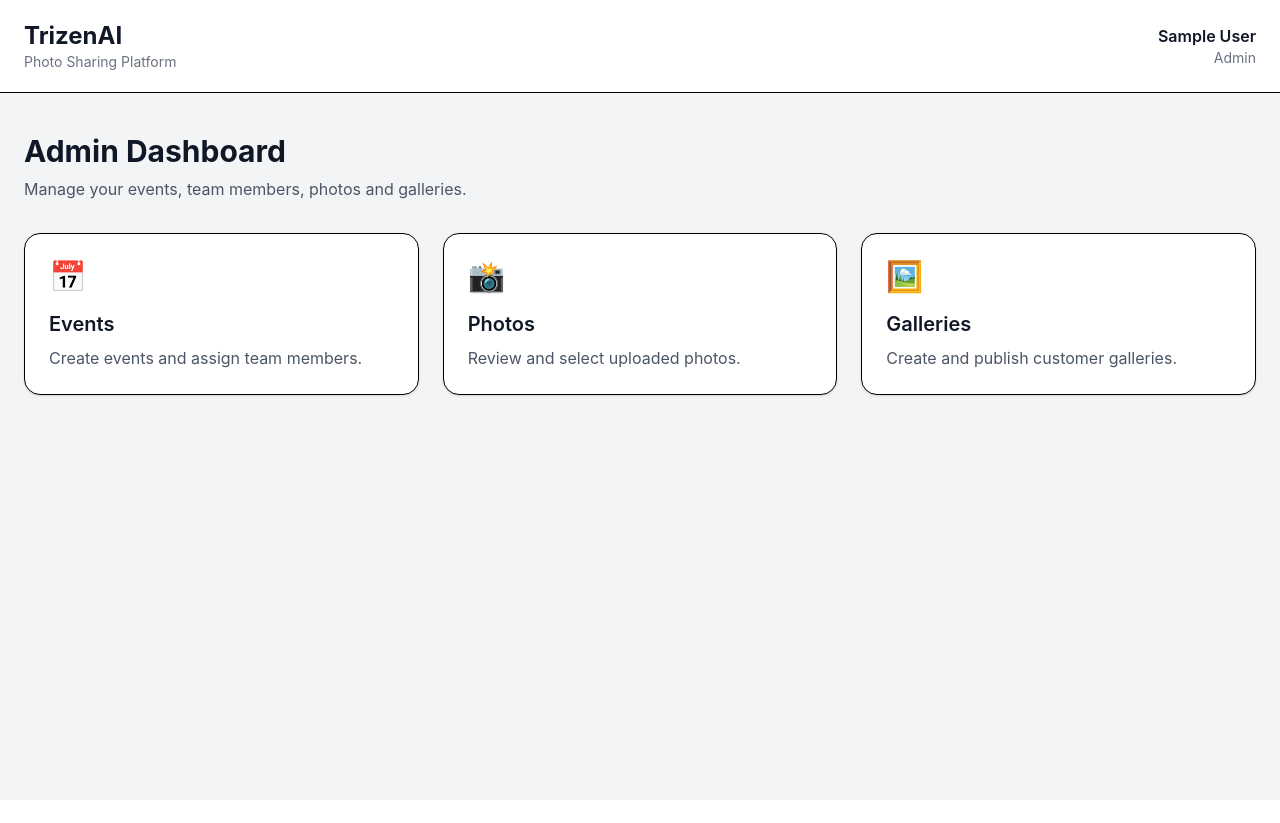
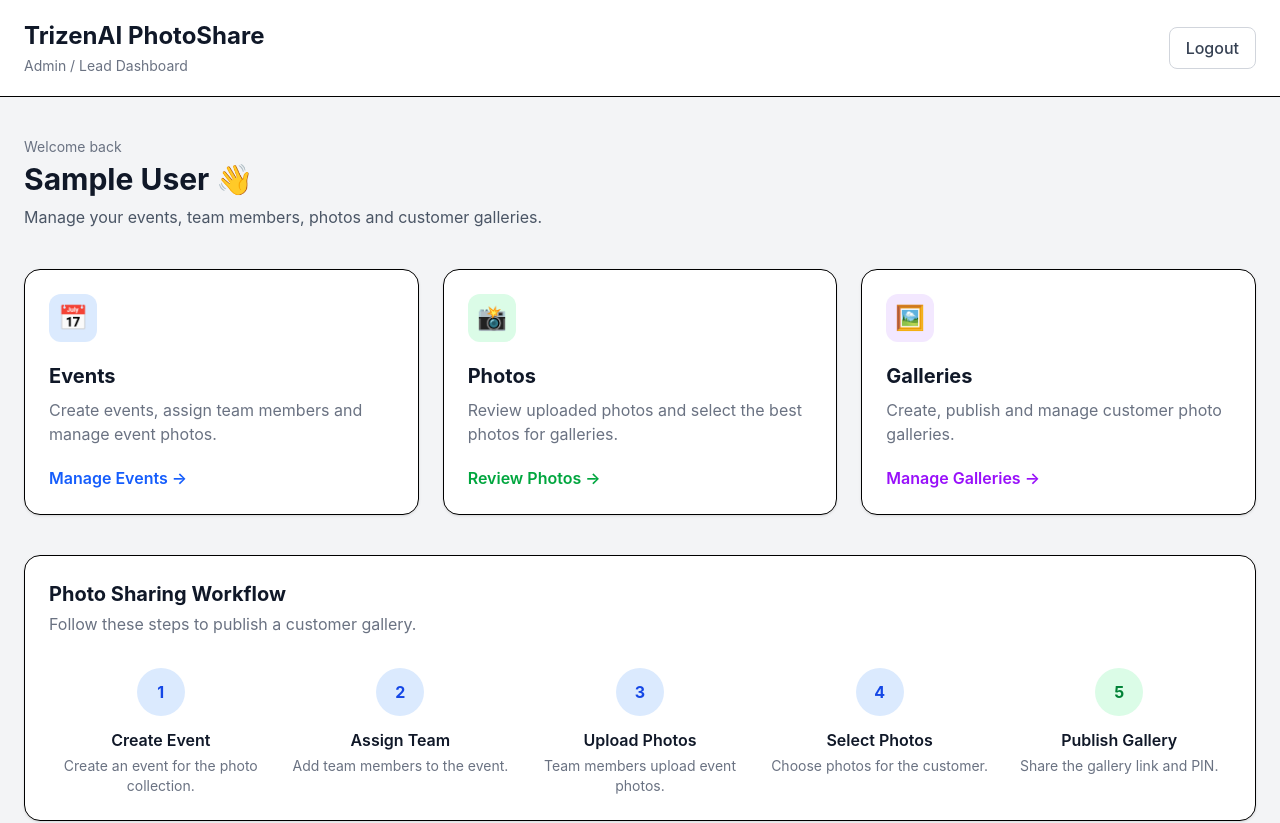
Before and after one commit to hegavasanthan44/trizenai-photo-sharing-platform, a React app in the folder frontend/: page /admin/dashboard in a window 1280 px wide. Shown: the top 823 px of the page. Before the commit the page ends 800 px from the top, so only its background shows below. Built offline with nearby package versions, Linux system fonts and the light colour scheme; no server answers; sample sign-in values are in the browser's storage; the HTML template or start-up script is replaced by a standard one.

Commit message:
style: improve admin dashboard

```diff
--- a/frontend/src/pages/AdminDashboard.jsx
+++ b/frontend/src/pages/AdminDashboard.jsx
@@ -1,84 +1,333 @@
-import { Link } from "react-router-dom";
+import { Link, useNavigate } from "react-router-dom";
 
 function AdminDashboard() {
-  const user = JSON.parse(localStorage.getItem("user"));
+  const navigate = useNavigate();
+
+  const user = JSON.parse(
+    localStorage.getItem("user") || "{}"
+  );
+
+  const handleLogout = () => {
+    localStorage.removeItem("token");
+    localStorage.removeItem("user");
+
+    navigate("/login");
+  };
 
   return (
     <div className="min-h-screen bg-gray-100">
+
+      {/* ============================================
+          HEADER
+      ============================================ */}
+
       <header className="bg-white border-b">
-        <div className="max-w-7xl mx-auto px-6 py-5 flex items-center justify-between">
-          <div>
-            <h1 className="text-2xl font-bold text-gray-900">
-              TrizenAI
-            </h1>
-            <p className="text-sm text-gray-500">
-              Photo Sharing Platform
-            </p>
+
+        <div className="max-w-7xl mx-auto px-6 py-5">
+
+          <div className="flex items-center justify-between">
+
+            <div>
+              <h1 className="text-2xl font-bold text-gray-900">
+                TrizenAI PhotoShare
+              </h1>
+
+              <p className="text-sm text-gray-500 mt-1">
+                Admin / Lead Dashboard
+              </p>
+            </div>
+
+            <button
+              onClick={handleLogout}
+              className="px-4 py-2 rounded-lg border border-gray-300 text-gray-700 font-medium hover:bg-gray-50"
+            >
+              Logout
+            </button>
+
           </div>
 
-          <div className="text-right">
-            <p className="font-semibold text-gray-900">
-              {user?.name}
-            </p>
-            <p className="text-sm text-gray-500">
-              Admin
-            </p>
-          </div>
         </div>
+
       </header>
 
+
+      {/* ============================================
+          MAIN
+      ============================================ */}
+
       <main className="max-w-7xl mx-auto px-6 py-10">
-        <div className="mb-8">
-          <h2 className="text-3xl font-bold text-gray-900">
-            Admin Dashboard
+
+        {/* Welcome */}
+
+        <div className="mb-10">
+
+          <p className="text-sm text-gray-500">
+            Welcome back
+          </p>
+
+          <h2 className="text-3xl font-bold text-gray-900 mt-1">
+            {user.name || "Admin"} 👋
           </h2>
 
-          <p className="mt-2 text-gray-600">
-            Manage your events, team members, photos and galleries.
+          <p className="text-gray-600 mt-2">
+            Manage your events, team members, photos and customer galleries.
           </p>
+
         </div>
 
-        <div className="grid grid-cols-1 md:grid-cols-3 gap-6">
+
+        {/* ============================================
+            QUICK ACTIONS
+        ============================================ */}
+
+        <div className="grid grid-cols-1 md:grid-cols-2 lg:grid-cols-3 gap-6">
+
+          {/* EVENTS */}
+
           <Link
             to="/admin/events"
-            className="bg-white rounded-2xl p-6 shadow-sm border hover:shadow-md transition"
+            className="group bg-white rounded-2xl border shadow-sm p-6 hover:shadow-md hover:border-blue-300 transition"
           >
-            <div className="text-3xl mb-4">📅</div>
 
-            <h3 className="text-xl font-semibold text-gray-900">
+            <div className="w-12 h-12 rounded-xl bg-blue-100 flex items-center justify-center text-2xl">
+              📅
+            </div>
+
+            <h3 className="text-xl font-bold text-gray-900 mt-5">
               Events
             </h3>
 
-            <p className="mt-2 text-gray-600">
-              Create events and assign team members.
+            <p className="text-gray-500 mt-2">
+              Create events, assign team members and manage event photos.
             </p>
+
+            <p className="text-blue-600 font-semibold mt-5 group-hover:underline">
+              Manage Events →
+            </p>
+
           </Link>
 
-          <div className="bg-white rounded-2xl p-6 shadow-sm border">
-            <div className="text-3xl mb-4">📸</div>
 
-            <h3 className="text-xl font-semibold text-gray-900">
+          {/* PHOTOS */}
+
+          <Link
+            to="/admin/events"
+            className="group bg-white rounded-2xl border shadow-sm p-6 hover:shadow-md hover:border-green-300 transition"
+          >
+
+            <div className="w-12 h-12 rounded-xl bg-green-100 flex items-center justify-center text-2xl">
+              📸
+            </div>
+
+            <h3 className="text-xl font-bold text-gray-900 mt-5">
               Photos
             </h3>
 
-            <p className="mt-2 text-gray-600">
-              Review and select uploaded photos.
+            <p className="text-gray-500 mt-2">
+              Review uploaded photos and select the best photos for galleries.
             </p>
-          </div>
 
-          <div className="bg-white rounded-2xl p-6 shadow-sm border">
-            <div className="text-3xl mb-4">🖼️</div>
+            <p className="text-green-600 font-semibold mt-5 group-hover:underline">
+              Review Photos →
+            </p>
 
-            <h3 className="text-xl font-semibold text-gray-900">
+          </Link>
+
+
+          {/* GALLERIES */}
+
+          <Link
+            to="/admin/events"
+            className="group bg-white rounded-2xl border shadow-sm p-6 hover:shadow-md hover:border-purple-300 transition"
+          >
+
+            <div className="w-12 h-12 rounded-xl bg-purple-100 flex items-center justify-center text-2xl">
+              🖼️
+            </div>
+
+            <h3 className="text-xl font-bold text-gray-900 mt-5">
               Galleries
             </h3>
 
-            <p className="mt-2 text-gray-600">
-              Create and publish customer galleries.
+            <p className="text-gray-500 mt-2">
+              Create, publish and manage customer photo galleries.
             </p>
+
+            <p className="text-purple-600 font-semibold mt-5 group-hover:underline">
+              Manage Galleries →
+            </p>
+
+          </Link>
+
+        </div>
+
+
+        {/* ============================================
+            WORKFLOW
+        ============================================ */}
+
+        <div className="bg-white rounded-2xl border shadow-sm p-6 mt-10">
+
+          <h2 className="text-xl font-bold text-gray-900">
+            Photo Sharing Workflow
+          </h2>
+
+          <p className="text-gray-500 mt-1">
+            Follow these steps to publish a customer gallery.
+          </p>
+
+
+          <div className="grid grid-cols-1 md:grid-cols-5 gap-4 mt-8">
+
+            {/* STEP 1 */}
+
+            <div className="text-center">
+
+              <div className="mx-auto w-12 h-12 rounded-full bg-blue-100 text-blue-700 flex items-center justify-center font-bold">
+                1
+              </div>
+
+              <h3 className="font-semibold text-gray-900 mt-3">
+                Create Event
+              </h3>
+
+              <p className="text-sm text-gray-500 mt-1">
+                Create an event for the photo collection.
+              </p>
+
+            </div>
+
+
+            {/* STEP 2 */}
+
+            <div className="text-center">
+
+              <div className="mx-auto w-12 h-12 rounded-full bg-blue-100 text-blue-700 flex items-center justify-center font-bold">
+                2
+              </div>
+
+              <h3 className="font-semibold text-gray-900 mt-3">
+                Assign Team
+              </h3>
+
+              <p className="text-sm text-gray-500 mt-1">
+                Add team members to the event.
+              </p>
+
+            </div>
+
+
+            {/* STEP 3 */}
+
+            <div className="text-center">
+
+              <div className="mx-auto w-12 h-12 rounded-full bg-blue-100 text-blue-700 flex items-center justify-center font-bold">
+                3
+              </div>
+
+              <h3 className="font-semibold text-gray-900 mt-3">
+                Upload Photos
+              </h3>
+
+              <p className="text-sm text-gray-500 mt-1">
+                Team members upload event photos.
+              </p>
+
+            </div>
+
+
+            {/* STEP 4 */}
+
+            <div className="text-center">
+
+              <div className="mx-auto w-12 h-12 rounded-full bg-blue-100 text-blue-700 flex items-center justify-center font-bold">
+                4
+              </div>
+
+              <h3 className="font-semibold text-gray-900 mt-3">
+                Select Photos
+              </h3>
+
+              <p className="text-sm text-gray-500 mt-1">
+                Choose photos for the customer.
+              </p>
+
+            </div>
+
+
+            {/* STEP 5 */}
+
+            <div className="text-center">
+
+              <div className="mx-auto w-12 h-12 rounded-full bg-green-100 text-green-700 flex items-center justify-center font-bold">
+                5
+              </div>
+
+              <h3 className="font-semibold text-gray-900 mt-3">
+                Publish Gallery
+              </h3>
+
+              <p className="text-sm text-gray-500 mt-1">
+                Share the gallery link and PIN.
+              </p>
+
+            </div>
+
           </div>
+
         </div>
+
+
+        {/* ============================================
+            ACCOUNT INFORMATION
+        ============================================ */}
+
+        <div className="bg-white rounded-2xl border shadow-sm p-6 mt-10">
+
+          <h2 className="text-xl font-bold text-gray-900">
+            Account Information
+          </h2>
+
+          <div className="mt-5 grid grid-cols-1 md:grid-cols-3 gap-5">
+
+            <div>
+              <p className="text-sm text-gray-500">
+                Name
+              </p>
+
+              <p className="font-medium text-gray-900 mt-1">
+                {user.name || "Not available"}
+              </p>
+            </div>
+
+
+            <div>
+              <p className="text-sm text-gray-500">
+                Email
+              </p>
+
+              <p className="font-medium text-gray-900 mt-1 break-all">
+                {user.email || "Not available"}
+              </p>
+            </div>
+
+
+            <div>
+              <p className="text-sm text-gray-500">
+                Role
+              </p>
+
+              <p className="font-medium text-gray-900 mt-1">
+                Admin / Lead
+              </p>
+            </div>
+
+          </div>
+
+        </div>
+
       </main>
+
     </div>
   );
 }
```
